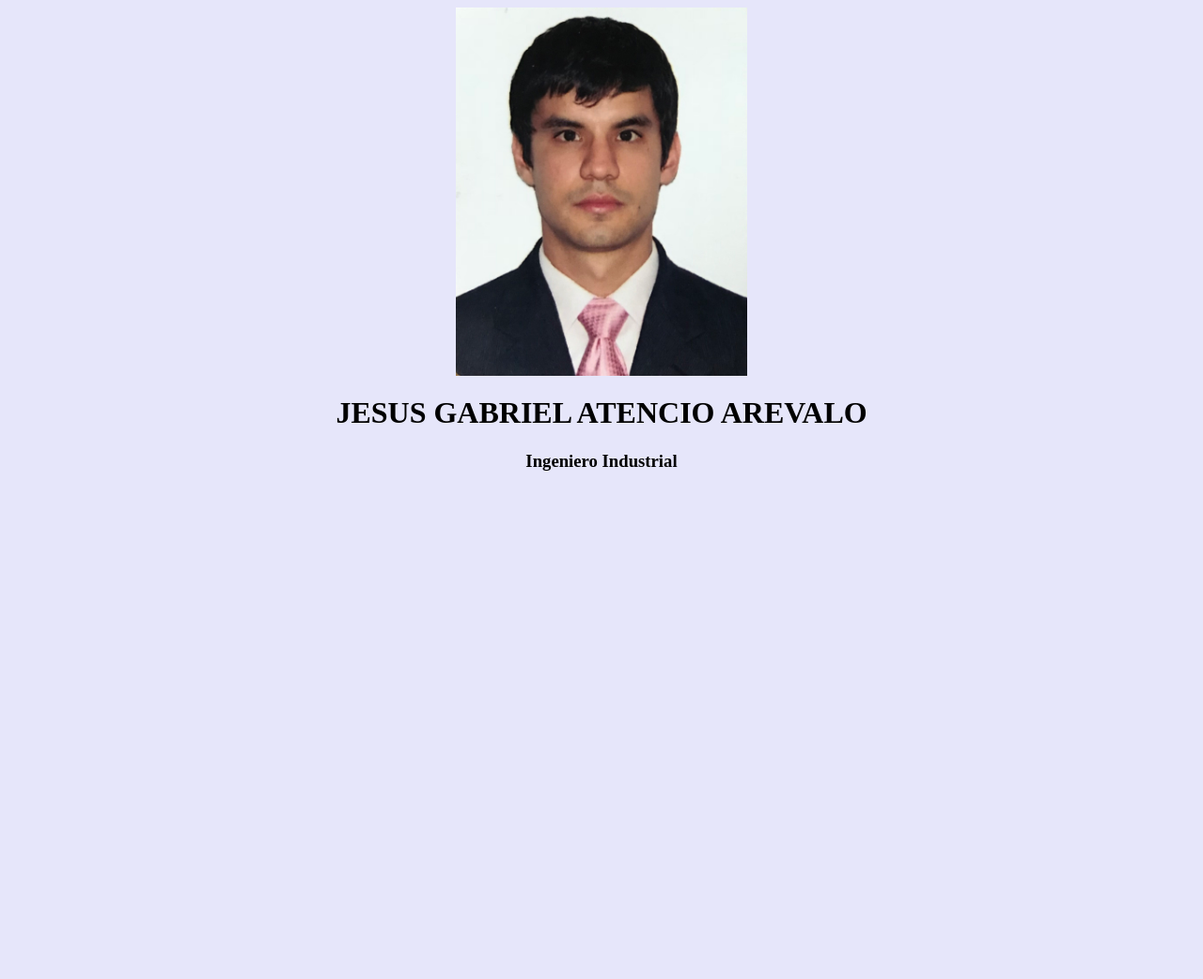
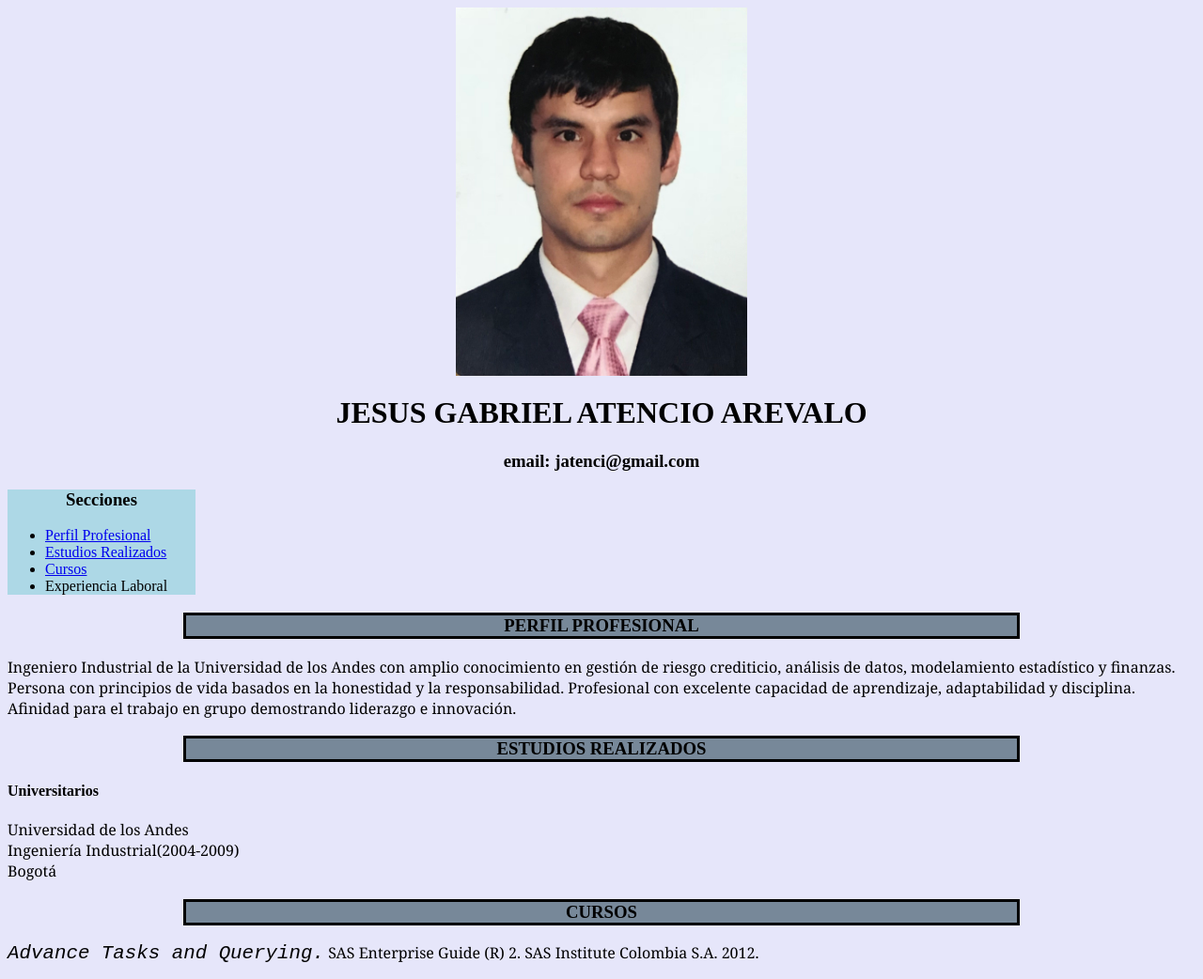
Before and after one commit to jatenci/profile, a plain HTML site: page Index.html in a window 1280 px wide. Shown: the whole page at 94% size. Before the commit the page ends 800 px from the top, so only its background shows below. Drawn offline with Linux system fonts and the light colour scheme.

Commit message:
Headers V2.0

```diff
--- a/Index.html
+++ b/Index.html
@@ -16,6 +16,28 @@
                 margin-left: auto;
                 margin-right: auto;
             }
+            .menu {
+                background-color: lightblue;
+                width: 200px;
+            }
+            .cabeceras{
+                border-style: solid;
+                border-color:black;
+                background-color: lightslategrey;
+                width: 70%;
+                margin-left: auto;
+                margin-right: auto;
+            }
+            .contenido{
+                font-size: 100%;
+                font-style: normal;
+                font-family: Cambria, Cochin, Georgia, Times, 'Times New Roman', serif;
+            }
+            .negrita{
+                font-style:oblique;
+                font-size: 130%;
+                font-family: 'Courier New', Courier, monospace;
+            }
         </style>
 
     </head>
@@ -23,8 +45,37 @@
         <header>
             <img class="imgperfil" src="1090378233.JPG" >
             <h1>JESUS GABRIEL ATENCIO AREVALO</h1>
-            <h3>Ingeniero Industrial</h3>
+            <h3>email: jatenci@gmail.com</h3>
         </header>
-
+        <div class="menu">
+            <h3 padding="50px" >Secciones</h3>
+            <ul>
+                <li><a href="#PerfilProfesional">Perfil Profesional</a></li>
+                <li><a href="#EstudiosRealizados">Estudios Realizados</a></li>
+                <li><a href="#Cursos">Cursos</a></li>
+                <li>Experiencia Laboral</li>
+            </ul>
+        </div>
+        <div id="PerfilProfesional" class="Perfil Profesional" align-text="center">
+                <h3 class="cabeceras">PERFIL PROFESIONAL</h3>
+                <p class="contenido">Ingeniero Industrial de la Universidad de los Andes con amplio conocimiento en gestión de riesgo crediticio,
+                análisis de datos, modelamiento estadístico y finanzas.
+                Persona con principios de vida basados en la honestidad y la responsabilidad.
+                Profesional con excelente capacidad de aprendizaje, adaptabilidad y disciplina.
+                Afinidad para el trabajo en grupo demostrando liderazgo e innovación.</p>
+        </div>
+        <div id="EstudiosRealizados" class="Estudios realizados" align-text="center">
+            <h3 class="cabeceras">ESTUDIOS REALIZADOS</h3>
+            <h4 class="subcabecera">Universitarios </h4>
+            <p class="contenido">Universidad de los Andes<br>
+                Ingeniería Industrial(2004-2009)<br>
+                Bogotá
+            </p>
+        </div>
+        <div id="Cursos" class="Cursos" align-text="center">
+            <h3 class="cabeceras">CURSOS</h3>
+            <p class="contenido"><span class="negrita">Advance Tasks and Querying.</span> SAS Enterprise Guide (R) 2. SAS Institute Colombia S.A. 2012.
+            </p>
+        </div>
     </body>
 </html>
```
